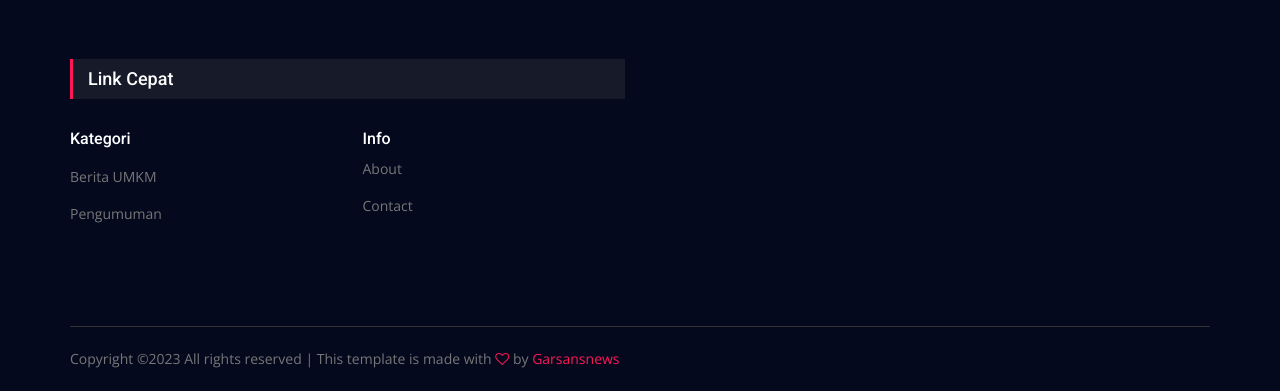
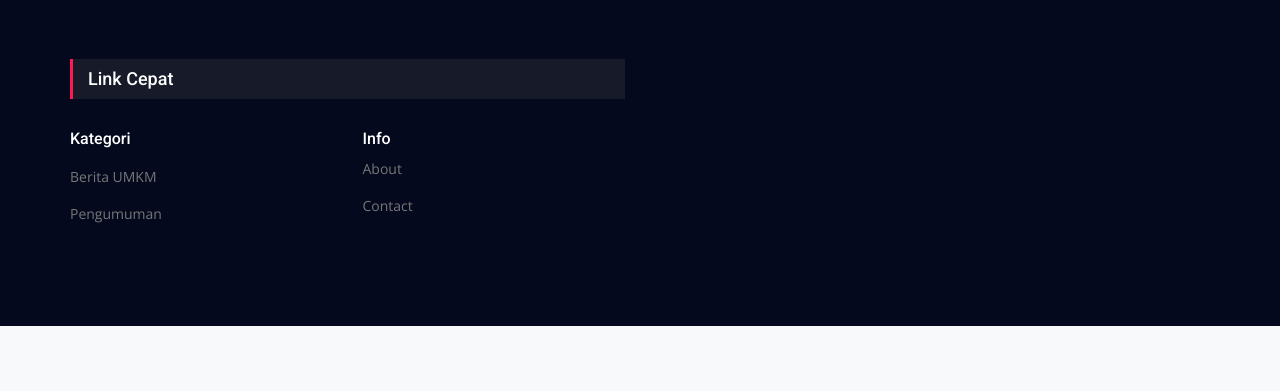
Before and after one commit to novandikp/Berita, a CodeIgniter app: page / in a window 1280 px wide. Shown: the part 1611-2002 px from the top of the page. After the commit the page ends 1937 px from the top, so only its background shows below. Run offline with CodeIgniter, Linux system fonts and the light colour scheme; data comes from the database, SQL or seed files in the repository.

Commit message:
remove footer

```diff
--- a/application/views/front/layouts/_footer.php
+++ b/application/views/front/layouts/_footer.php
@@ -29,12 +29,12 @@
          </div>
       </div>
       <div class="row footer-bottom d-flex justify-content-between align-items-center">
-         <div class="col-lg-12">
+         <!-- <div class="col-lg-12">
             <div class="f_boder"></div>
          </div>
          <p class="col-lg-8 col-md-8 footer-text"><!-- Link back to Colorlib can't be removed. Template is licensed under CC BY 3.0. -->
-Copyright &copy;<script>document.write(new Date().getFullYear());</script> All rights reserved | This template is made with <i class="fa fa-heart-o" aria-hidden="true"></i> by <a href="https://colorlib.com" target="_blank">Garsansnews</a>
-<!-- Link back to Colorlib can't be removed. Template is licensed under CC BY 3.0. --></p>
+<!-- Copyright &copy;<script>document.write(new Date().getFullYear());</script> All rights reserved | This template is made with <i class="fa fa-heart-o" aria-hidden="true"></i> by <a href="https://colorlib.com" target="_blank">Garsansnews</a>
+Link back to Colorlib can't be removed. Template is licensed under CC BY 3.0.</p> -->
       </div>
    </div>
 </footer>
```
